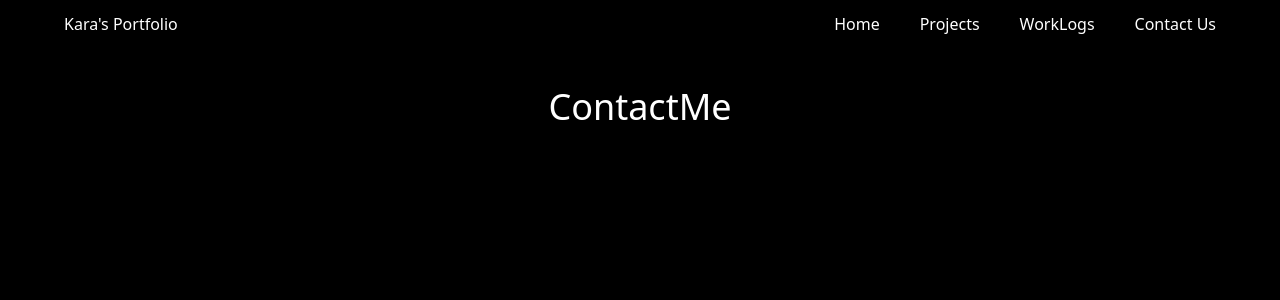
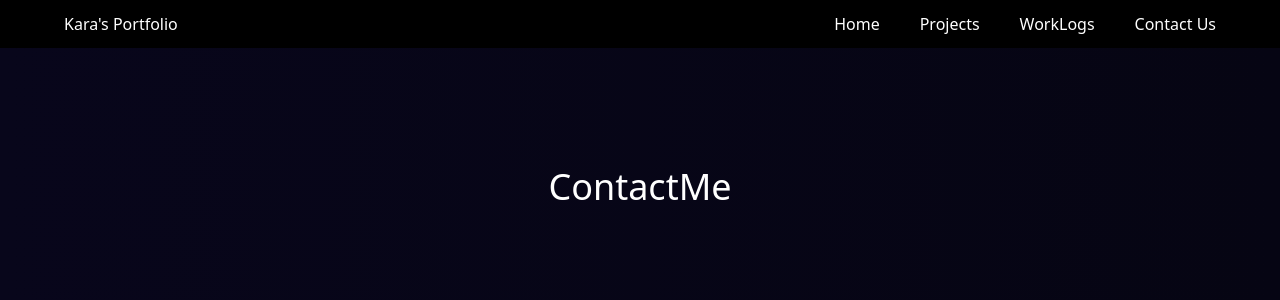
Before and after one commit to Nakarasan/Professional-Portfolio, a Next.js app: page /contact in a window 1280 px wide. Shown: the top 300 px of the page. Built offline with nearby package versions, Linux system fonts and the light colour scheme.

Commit message:
bg color changed

```diff
--- a/src/app/layout.tsx
+++ b/src/app/layout.tsx
@@ -14,12 +14,13 @@ export default function RootLayout({
 }>) {
   return (
     <html lang="en">
-      <body className="text-md bg-bgColor text-white flex flex-col items-center w-full">
+      <body className="text-md bg-gradient-to-r from-[#08061b] to-[#060513] text-white flex flex-col items-center w-full">
         <Header />
-        <div className="pt-16 sm:pt-20 px-8 md:px-16 max-w-[1600px]  pb-[5rem]">
+        <div className="pt-16 sm:pt-20 md:pt-40 px-8 md:px-16 max-w-[1600px]  pb-[5rem]">
           {children}
         </div>
       </body>
     </html>
   );
 }
+// 130F40 08061b
```
